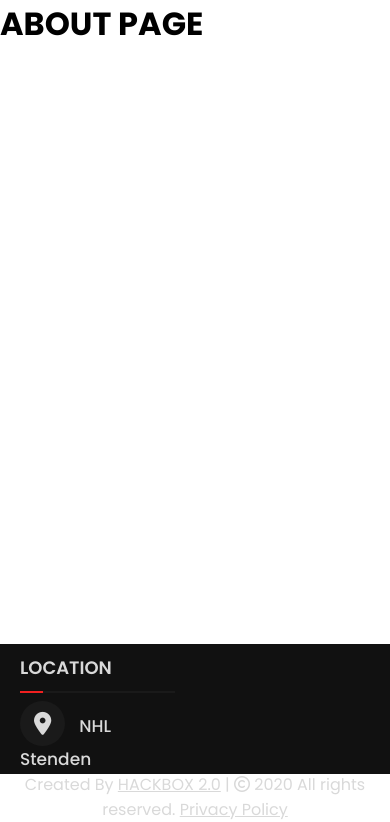
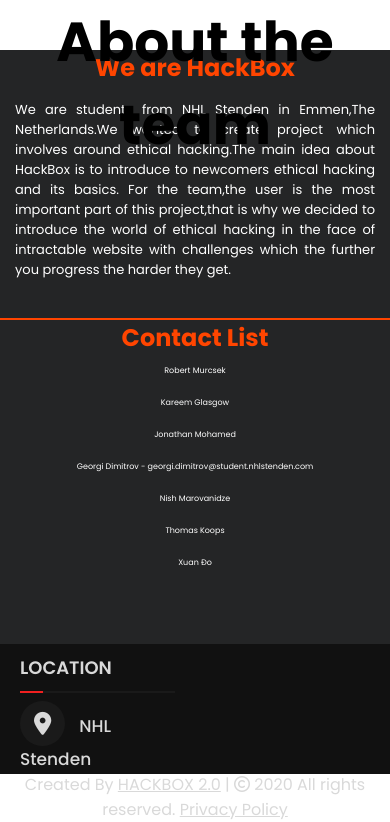
Before and after one commit to WairenD/HackBox, a PHP site: page /about.php in a window 390 px wide. Shown: the part 70-892 px from the top of the page. Run offline with PHP 8.4, Linux system fonts and the light colour scheme; some libraries are stand-ins or nearby versions.

Commit message:
Created about page

```diff
--- a/about.php
+++ b/about.php
@@ -54,8 +54,27 @@
 </header>
 
 <body>
-    <h1> ABOUT PAGE</h1>
-
+    <div class="aboutContainer">
+        <h1>About the team</h1>
+    </div>
+    <div class="aboutMainContainer">
+        <div class="aboutUs">
+            <h2>We are HackBox</h2>
+            <p>We are students from NHL Stenden in Emmen,The Netherlands.We wanted to create project which involves around ethical hacking.The main idea about HackBox is to introduce to newcomers ethical hacking and its basics.
+                For the team,the user is the most important part of this project,that is why we decided to introduce the world of ethical hacking in the face of intractable website with challenges which the further you progress the harder they get.
+            </p>
+        </div>
+        <div class="contactList">
+            <h2>Contact List</h2>
+            <p>Robert Murcsek</p>
+            <p>Kareem Glasgow</p>
+            <p>Jonathan Mohamed</p>
+            <p>Georgi Dimitrov - georgi.dimitrov@student.nhlstenden.com</p>
+            <p>Nish Marovanidze </p>
+            <p>Thomas Koops</p>
+            <p>Xuan Đo</p>
+        </div>
+    </div>
 </body>
 
 <footer>
--- a/main.css
+++ b/main.css
@@ -452,3 +452,112 @@ th {
 	margin-right: 2.5%;
 }
 /*END STORY CSS*/
+
+/*BEGIN ABOUT PAGE CSS*/
+.aboutContainer{
+	width: 100%;
+	height: 15vh;
+	background-color:  white;
+}
+.aboutHeader{
+	text-align: center;
+	color: #177BB5;
+}
+.minHeader{
+	text-align: center;
+	padding: 2%;
+	color: orangered;
+}
+.aboutMainContainer{
+	width: 100%;
+	height: 60vh;
+	background-color: white;
+}
+.aboutContainer h1{
+	text-align: center;
+	color: black;
+	font-size: 55px;
+}
+.aboutUs{
+	border-right: 5px solid orangered;
+	float: left;
+	width: 50%;
+	height: 50vh;
+	background-color:  #242526;
+}
+.aboutUs h2,.contactList h2{
+	text-align: center;
+	color: orangered;
+}
+.aboutUs p{
+	padding: 15px;
+	color: white;
+	font-size: 25px;
+	text-align: justify;
+}
+.contactList{
+	float: right;
+	width: 50%;
+	height: 50vh;
+	background-color:  #242526;
+}
+.contactList p{
+	padding: 10px;
+	text-align: center;
+	color: white;
+}
+.aboutText{
+	padding: 2%;
+	 color: white;
+}
+@media screen and (max-width: 1342px)
+{
+	.aboutUs p
+	{
+		font-size: 20px;
+	}
+
+}
+
+@media screen and (max-width: 955px)
+{
+	.aboutUs p
+	{
+		font-size: 15px;
+	}
+	.contactList p
+	{
+		font-size: 15px;
+	}
+}
+@media screen and (max-width: 615px)
+{
+	.aboutContainer
+	{
+		height: 50px;
+	}
+	.aboutUs
+	{
+		text-align: center;
+		float: left;
+		width: 100%;
+		height: 270px;
+		border-right: none;
+		border-bottom: 2px solid orangered;
+	}
+	.aboutUs p
+	{
+		font-size: 13px;
+	}
+	.contactList
+	{
+		float: left;
+		width: 100%;
+	}
+	.contactList p
+	{
+		font-size: 8px;
+	}
+}
+
+/*END OF ABOUT PAGE CSS*/
```
